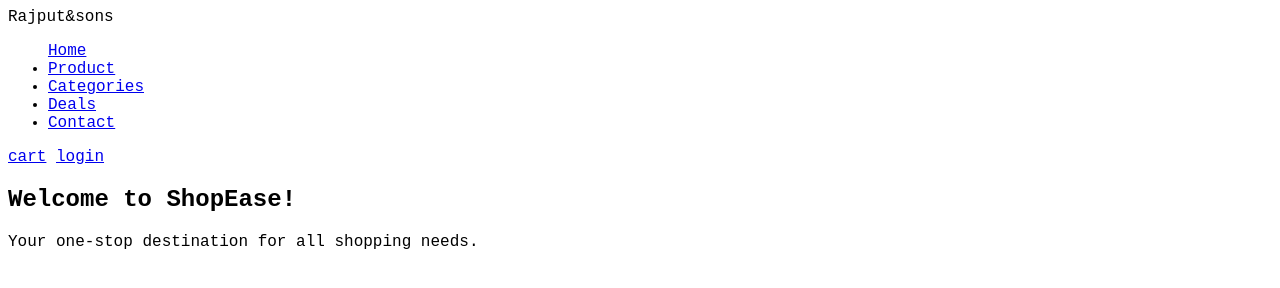
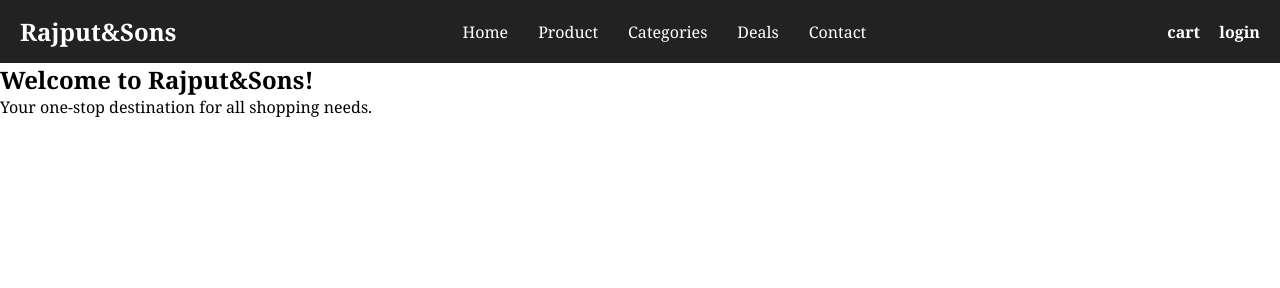
Before and after one commit to nisharajputtt/Git_demo, a plain HTML site: page Downloads/web dev first year/EXPERIMENT10/index.html in a window 1280 px wide. Drawn offline with Linux system fonts and the light colour scheme.

Commit message:
done changes

```diff
--- a/Downloads/web dev first year/EXPERIMENT10/index.html
+++ b/Downloads/web dev first year/EXPERIMENT10/index.html
@@ -8,8 +8,8 @@
 </head>
 <body>
  <nav class="navbar">
-    <div class="logo">Rajput&sons</div>
-    <ul class="nav-links>"
+    <div class="logo">Rajput&Sons</div>
+    <ul class="nav-links">
         <li><a href="#">Home</a></li>
         <li><a href="#">Product</a></li>
         <li><a href="#">Categories</a></li>
@@ -22,7 +22,7 @@
     </div>
   </nav>
   <section>
-    <h1>Welcome to ShopEase!</h1>
+    <h1>Welcome to Rajput&Sons!</h1>
     <p>Your one-stop destination for all shopping needs.</p>
   </section>
 </body>
--- a/Downloads/web dev first year/EXPERIMENT10/style10.css
+++ b/Downloads/web dev first year/EXPERIMENT10/style10.css
@@ -1,3 +1,59 @@
 body{
-    font-family: 'Courier New', Courier, monospace;
+    font-family:Cambria, Cochin, Georgia, Times, 'Times New Roman', serif;
 }
+*{
+    margin: 0;
+    padding: 0;
+    box-sizing: 0;
+}
+.navbar {
+    display: flex;
+    justify-content: space-between;
+    align-items: center;
+    background-color: #222;
+    color: white;
+    padding: 15px 20px;
+}
+.logo{
+    font-size: 1.5rem;
+    font-weight: bold;
+
+}
+.nav-links{
+    display: flex;
+    list-style: none;
+}
+.nav-links li{
+    margin: 0 15px;
+
+}
+.nav-links a{
+    text-decoration: none;
+    color: white;
+    font-size: 1rem;
+}
+.actions a{
+    margin-left: 15px;
+    color: white;
+    text-decoration: none;
+    font-weight: bold;
+
+}
+@media(max-width:768px){
+    .nav-links{
+        display: none;
+    }
+    .actions{
+        font-size: 0.9rem;
+    }
+}
+@media(min-width:769px) and (max-width:1024px){
+    .nav-links a {
+        font-size: 0.9rem;
+    }
+}
+@media (min-width:1025px){
+    .nav-links a {
+        font-size: 1rem;
+    }
+}
--- a/css practice/flipkart/style.css
+++ b/css practice/flipkart/style.css
@@ -1,2 +1,3 @@
-.nav-links{
+.nav-links {
     display: flex;
+}
```
